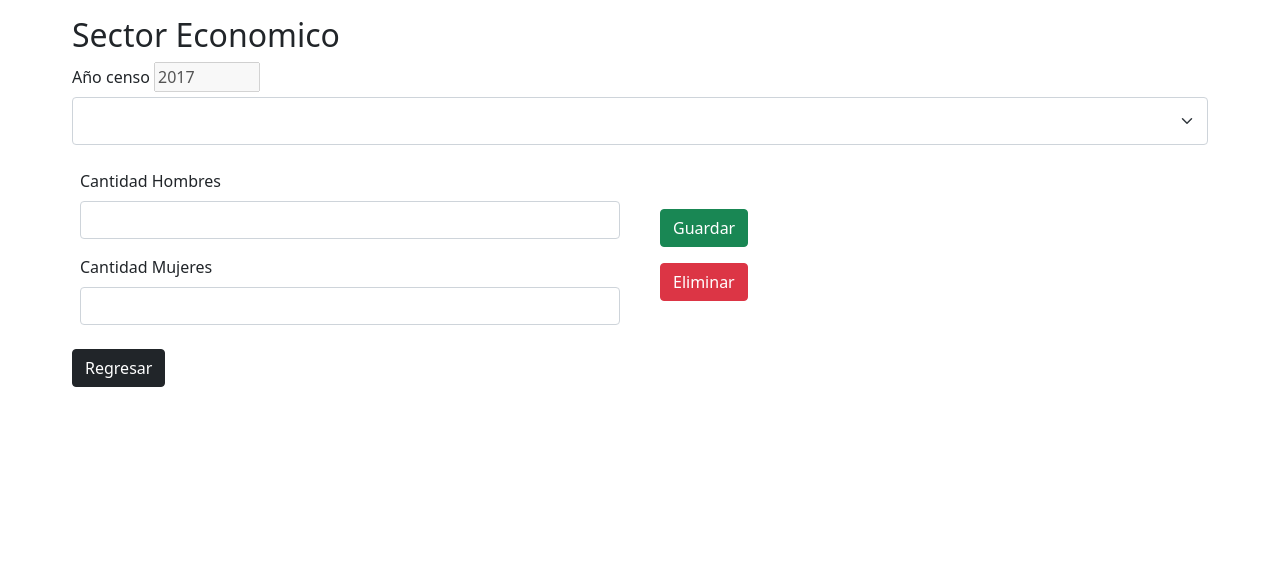
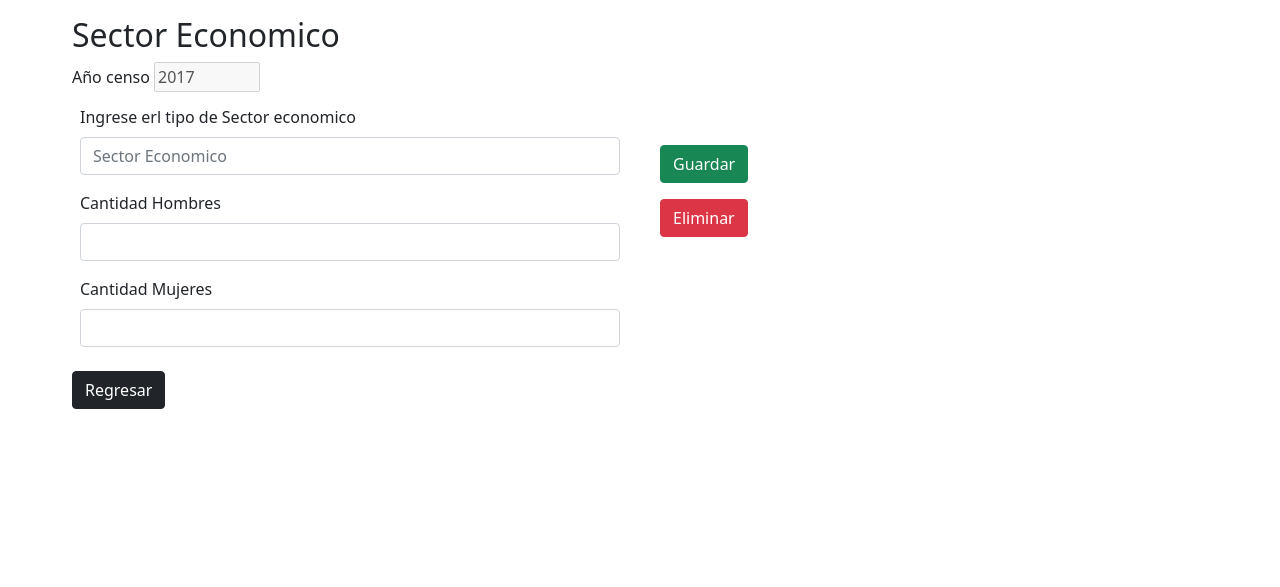
Before and after one commit to tc19017-ues-edu-sv/Includata, a Django app: page /includata/dashboards/FormSectorEconomico/ in a window 1280 px wide. Shown: the part 56-643 px from the top of the page. Run offline with Django 4.2, Linux system fonts and the light colour scheme; data that the repository does not hold is empty; some libraries are stand-ins or nearby versions.

Commit message:
UImplemenrtacion del sector economico

```diff
--- a/Dashboard/templates/dashboards/FormSectorEconomico.html
+++ b/Dashboard/templates/dashboards/FormSectorEconomico.html
@@ -7,21 +7,20 @@
 <h2>Sector Economico</h2>
 <label for="exampleInputEmail1" class="form-label">Año censo</label>
 <input type="number" name="" id="" max="2015" min="2000" value="2017" disabled>
-<select class="form-select form-select-lg mb-3" aria-label=".form-select-lg example">
-  {% for sect in sector %}
-  <option value="{{ sect.id }}">{{ sect.nombreSector }}</option>
-  {% endfor %}
-</select>
-
-  <form class="row">
+  <form class="row"  method="POST">
+    {% csrf_token %}
     <div class="col m-2">
+      <div class="mb-3">
+        <label for="exampleInputEmail1" class="form-label">Ingrese erl tipo de Sector economico</label>
+        <input type="text" class="form-control" name="tipoSecE" placeholder="Sector Economico">
+      </div>
         <div class="mb-3">
             <label for="exampleInputEmail1" class="form-label">Cantidad Hombres</label>
-            <input type="number" class="form-control" id="exampleInputEmail1" aria-describedby="emailHelp">
+            <input type="number" class="form-control" name="canHombres" id="exampleInputEmail1" aria-describedby="emailHelp">
           </div>
           <div class="mb-3">
             <label for="exampleInputPassword1" class="form-label">Cantidad Mujeres</label>
-            <input type="number" class="form-control" id="exampleInputPassword1">
+            <input type="number" class="form-control" id="exampleInputPassword1" name="canMujeres">
           </div>
     </div>
     <div class="col mt-5 m-2">
--- a/Dashboard/views.py
+++ b/Dashboard/views.py
@@ -18,7 +18,6 @@ def lista_Categoria(request):
 
 def lista_Discapacidad(request):
 
-
     if request.method =='POST':
         nombre = request.POST['tipoDis']
         canHombre = request.POST['canHombres']
@@ -29,7 +28,7 @@ def lista_Discapacidad(request):
             cantidadMujeres=canMujeres
         )
 
-        discapacidad = tipoDiscapacidad.objects.create(
+        tipoDiscapacidad.objects.create(
             nombreDiscapacidad=nombre,
             detalle=detalle
         )
@@ -37,8 +36,23 @@ def lista_Discapacidad(request):
     return render(request,'dashboards/FormTipoDiscapacidad.html')
 
 def lista_SectorEconomico(request):
-    sectorEco=sectorEconomico.objects.all()
-    return render(request,'dashboards/FormSectorEconomico.html',{'sector':sectorEco})
+
+    if request.method =='POST':
+        nombre = request.POST['tipoSecE']
+        canHombre = request.POST['canHombres']
+        canMujeres = request.POST['canMujeres']
+
+        detalle = detalleEstadisticoDiscapacitado.objects.create(
+            cantidadHombre=canHombre,
+            cantidadMujeres=canMujeres
+        )
+
+        sectorEconomico.objects.create(
+            nombreSector=nombre,
+            detalle=detalle
+        )
+
+    return render(request,'dashboards/FormSectorEconomico.html')
 
 def lista_Rubro(request):
     rubros=rubro.objects.all()
--- a/includata/urls.py
+++ b/includata/urls.py
@@ -5,8 +5,6 @@ from Dashboard.views import *
 urlpatterns = [
     path('includata/dashboard/', detail),
     path('admin/', admin.site.urls),
-    #path('includata/dashboards/FormCategoria/', categoria),
-
     path('includata/dashboards/censo/', vistaCenso),
     path('includata/dashboards/FormCategoria/', lista_Categoria, name='lista_Categorias'),
     path('includata/dashboards/FormTipoDiscapacidad/', lista_Discapacidad, name='lista_Discapacidad'),
```
